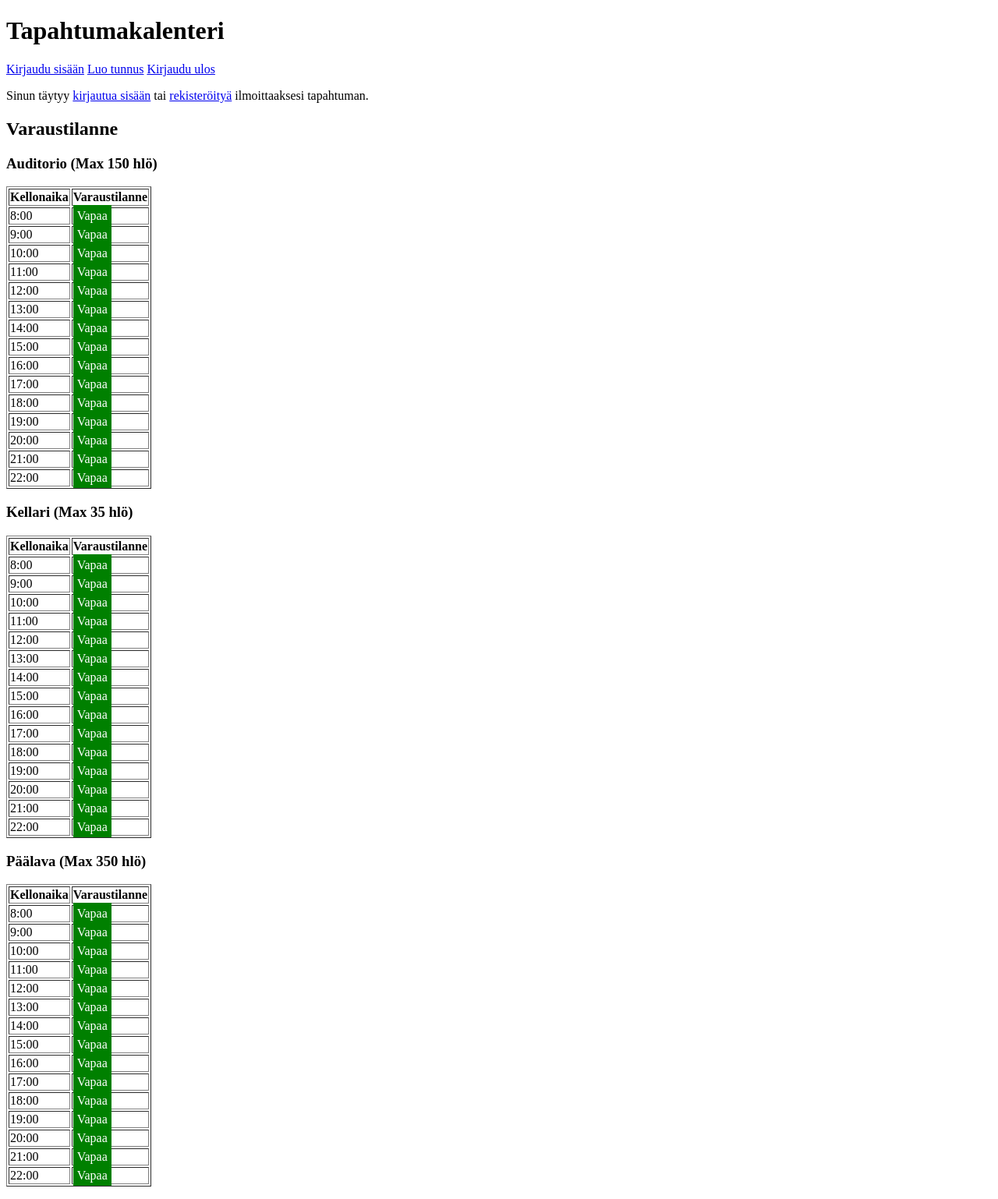
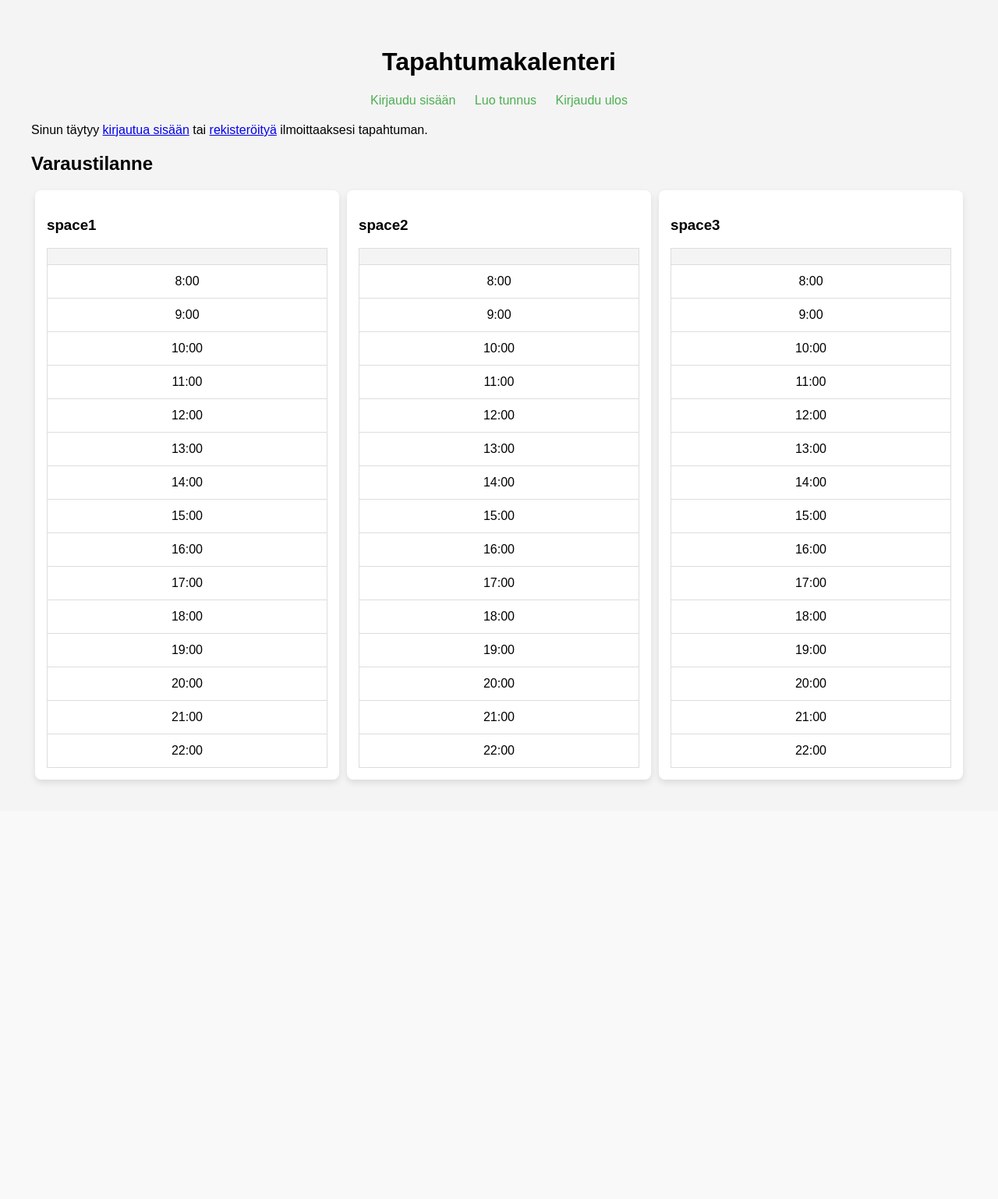
Before and after one commit to Aleksi1233/tapahtumakalenteri, a Flask app: page /events in a window 1280 px wide. Shown: the whole page at 78% size. After the commit the page ends 1006 px from the top, so only its background shows below. Run offline with Flask 3, Linux system fonts and the light colour scheme; data comes from the database, SQL or seed files in the repository; both versions use the stored data as it was after the commit.

Commit message:
updated look for the index.html and the calendars, event type added into the events -table of database.db

```diff
--- a/app.py
+++ b/app.py
@@ -6,7 +6,7 @@
 from werkzeug.security import check_password_hash
 import config
 import events
-
+from datetime import datetime
 
 app = Flask(__name__)
 app.secret_key = config.secret_key
@@ -14,22 +14,40 @@
 
 @app.route("/")
 def index():
+    weekday = ["maanantai", "tiistai", "keskiviikko", "torstai", "perjantai", "lauantai", "sunnuntai"]
+
+    # Fetch events from database
     sql = "SELECT title, event_start, event_end, event_space FROM events"
-    event_list = db.query(sql)
+    event_list = db.query(sql)  # Assuming db.query() returns a list of tuples
 
-    events_by_space = {"space1": [], "space2": [], "space3": []}
+    # Organizing events by space
+    events_by_space = {
+        "Auditorio": [],
+        "Kellari": [],
+        "Päälava": []
+    }
 
     for event in event_list:
         title, start, end, space = event
-        start_hour = int(start.split("T")[1].split(":")[0])
-        end_hour = int(end.split("T")[1].split(":")[0])
+        start_time = datetime.strptime(start, "%Y-%m-%dT%H:%M")
+        end_time = datetime.strptime(end, "%Y-%m-%dT%H:%M")
 
-        if space in events_by_space:
-            events_by_space[space].append((title, start_hour, end_hour))
-        else:
-            continue
+        event_data = {
+            "title": title,
+            "start": start_time.hour,
+            "end": end_time.hour,
+            "day": start_time.strftime('%A').lower(),  # Store lowercase weekday for template use
+        }
 
-    return render_template("index.html", events_by_space=events_by_space)
+        # Assign event to the correct space
+        if space == "space1":
+            events_by_space["Auditorio"].append(event_data)
+        elif space == "space2":
+            events_by_space["Kellari"].append(event_data)
+        elif space == "space3":
+            events_by_space["Päälava"].append(event_data)
+
+    return render_template("index.html", events_by_space=events_by_space, weekday=weekday)
 
 
 @app.route("/new_event", methods=["GET", "POST"])
--- a/templates/index.html
+++ b/templates/index.html
@@ -1,68 +1,156 @@
 <!DOCTYPE html>
-<html>
+<html lang="fi">
 
 <head>
+  <meta charset="UTF-8">
   <title>Tapahtumakalenteri</title>
+  <style>
+    /* Basic Styling */
+    body {
+      font-family: Arial, sans-serif;
+      margin: 20px;
+      padding: 20px;
+      background-color: #f4f4f4;
+    }
+
+    h1 {
+      text-align: center;
+    }
+
+    .calendar-container {
+      display: flex;
+      justify-content: space-around;
+      flex-wrap: wrap;
+      margin-top: 20px;
+    }
+
+    .calendar {
+      width: 30%;
+      background: white;
+      padding: 15px;
+      border-radius: 8px;
+      box-shadow: 0 4px 8px rgba(0, 0, 0, 0.1);
+      overflow-x: auto;
+    }
+
+    table {
+      width: 100%;
+      border-collapse: collapse;
+    }
+
+    th, td {
+      text-align: center;
+      border: 1px solid #ddd;
+    }
+
+    th {
+      background-color: lightgray;
+      padding: 10px;
+    }
+
+    td {
+      height: 40px;
+    }
+
+    .event {
+      padding: 5px;
+      color: white;
+      font-size: 12px;
+      font-weight: bold;
+    }
+
+    .yksityistilaisuus {
+      background-color: black;
+    }
+
+    .koulutus {
+      background-color: blue;
+    }
+
+    .kokous {
+      background-color: green;
+    }
+
+    .juhla {
+      background-color: red;
+    }
+
+    .muu {
+      background-color: purple;
+    }
+
+    .hour-column {
+      width: 50px;
+      background-color: #f4f4f4;
+    }
+
+    .links {
+      text-align: center;
+      margin-bottom: 20px;
+    }
+
+    .links a {
+      margin: 0 10px;
+      text-decoration: none;
+      color: #4CAF50;
+    }
+  </style>
 </head>
 
 <body>
   <h1>Tapahtumakalenteri</h1>
-  {% if session.username %}
-  <p>
-    Olet kirjautunut nimellä {{ session.username }}
-  </p>
-  {% endif %}
-    <p>
+
+  <div class="links">
     <a href="/login">Kirjaudu sisään</a>
     <a href="/register">Luo tunnus</a>
     <a href="/logout">Kirjaudu ulos</a>
-  </p>
+  </div>
+
   {% if session.username %}
+    <p>Olet kirjautunut nimellä {{ session.username }}</p>
     <a href="/new_event">Ilmoita tapahtuma</a>
   {% else %}
     <p>Sinun täytyy <a href="/login">kirjautua sisään</a> tai <a href="/register">rekisteröityä</a> ilmoittaaksesi tapahtuman.</p>
   {% endif %}
-  <p>
+
   <h2>Varaustilanne</h2>
 
+  <div class="calendar-container">
     {% for space, events in events_by_space.items() %}
-  <h3>
-    {% if space == "space1" %}
-      Auditorio (Max 150 hlö)
-    {% elif space == "space2" %}
-      Kellari (Max 35 hlö)
-    {% elif space == "space3" %}
-      Päälava (Max 350 hlö)
-    {% endif %}
-  </h3>
-
-  <table border="1">
+      <div class="calendar">
+        <h3>{{ space }}</h3>
+        <table>
+          <thead>
             <tr>
-      <th>Kellonaika</th>
-      <th>Varaustilanne</th>
+              <th class="hour-column"></th>
+              {% for day in weekday %}
+                <th>{{ day }}</th>
+              {% endfor %}
             </tr>
+          </thead>
+          <tbody>
             {% for hour in range(8, 23) %}
               <tr>
                 <td>{{ hour }}:00</td>
+                {% for day in weekday %}
                   <td>
-          {% set booked = false %}
                     {% for event in events %}
-            {% if event[1] <= hour < event[2] %}
-              {% set booked = true %}
+                      {% if event.start <= hour < event.end %}
+                        <div class="event {{ event.type | lower }}">
+                          {{ event.title }}
+                        </div>
                       {% endif %}
                     {% endfor %}
-
-          {% if booked %}
-            <span style="background: red; color: white; padding: 5px;">Varattu</span>
-          {% else %}
-            <span style="background: green; color: white; padding: 5px;">Vapaa</span>
-          {% endif %}
                   </td>
+                {% endfor %}
               </tr>
             {% endfor %}
+          </tbody>
         </table>
+      </div>
     {% endfor %}
-  </p>
+  </div>
+
 </body>
 
 </html>
```
Also changed, not shown: database.db. Lines whose indentation alone changed are shown as unchanged.
